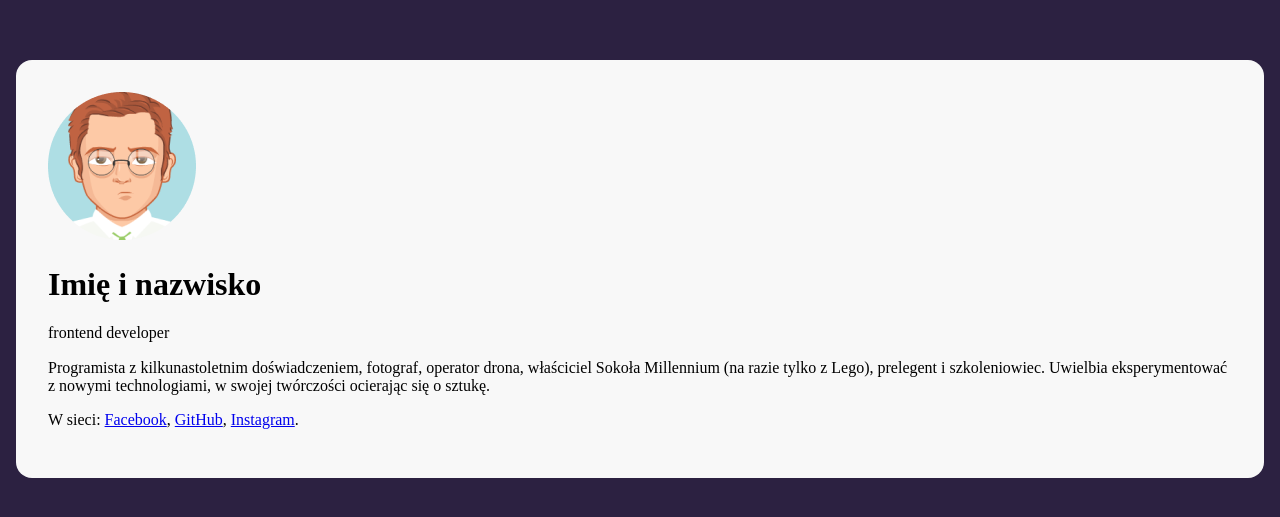
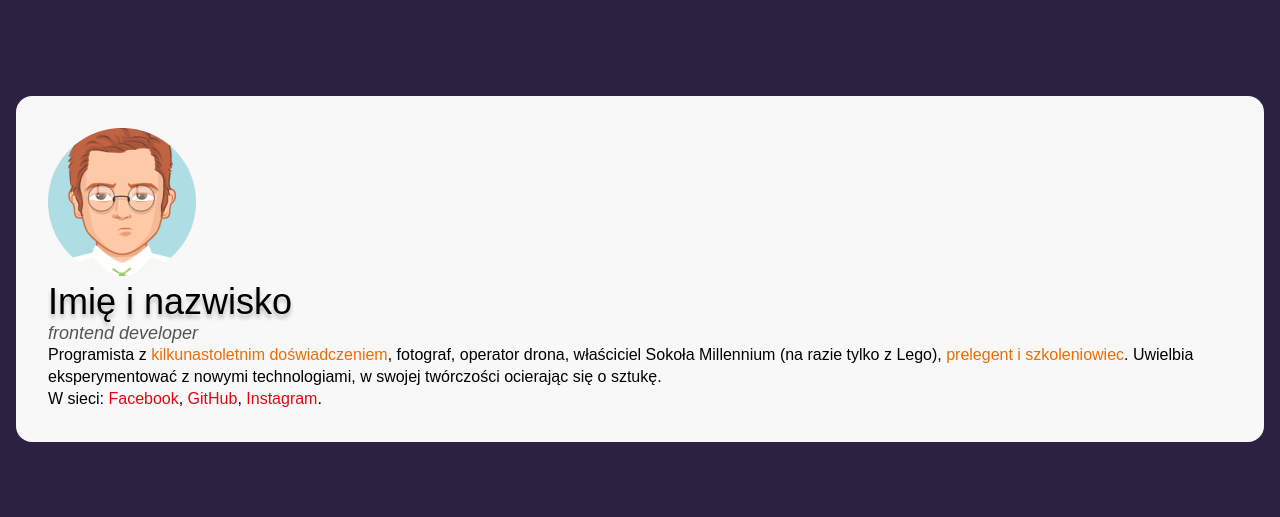
Before and after one commit to Angelika-Borko/business-card-2023, a plain HTML site: page index.html in a window 1280 px wide. Shown: the part 147-664 px from the top of the page. Drawn offline with Linux system fonts and the light colour scheme.

Commit message:
Added typography styles and bem classes

```diff
--- a/index.html
+++ b/index.html
@@ -12,11 +12,11 @@
 <article>
     <img src="/avatar.png" alt="awatar">
     <header>
-        <h1>Imię i nazwisko</h1>
-        <p>frontend developer</p>
+        <h1 class="card_name">Imię i nazwisko</h1>
+        <p class="card_occupation">frontend developer</p>
     </header>
-    <p>Programista z kilkunastoletnim doświadczeniem, fotograf, operator drona, właściciel Sokoła Millennium (na razie tylko z Lego), prelegent i szkoleniowiec. Uwielbia eksperymentować z nowymi technologiami, w swojej twórczości ocierając się o sztukę.</p>
-    <p>W sieci: <a href="#">Facebook</a>, <a href="#">GitHub</a>, <a href="#">Instagram</a>.</p>
+    <p class="card_description">Programista z <span class="card_description--special">kilkunastoletnim doświadczeniem</span>, fotograf, operator drona, właściciel Sokoła Millennium (na razie tylko z Lego), <span class="card_description--special">prelegent i szkoleniowiec</span>. Uwielbia eksperymentować z nowymi technologiami, w swojej twórczości ocierając się o sztukę.</p>
+    <p class="card_description">W sieci: <a class="card_description--link" href="#">Facebook</a>, <a class="card_description--link" href="#">GitHub</a>, <a class="card_description--link" href="#">Instagram</a>.</p>
 </article>
     </main>
 </body>
--- a/style.css
+++ b/style.css
@@ -5,6 +5,7 @@ body {
     align-content: center;
     align-items: center;
     padding: 16px;
+    font-family: Arial;
 }
 
 .card {
@@ -12,3 +13,48 @@ body {
     background: #F8F8F8;
     padding: 32px;
 }
+
+.card_description {
+    color: #000;
+    font-size: 16px;
+    font-style: normal;
+    font-weight: 400;
+    line-height: 1.375;
+    margin: 0;
+}
+
+.card_description--link {
+    color: #E20613;
+    font-size: 16px;
+    font-style: normal;
+    font-weight: 400;
+    line-height: 1.375;
+    text-decoration: none;
+}
+
+.card_description--special {
+    color: #ED6D05;
+    font-size: 16px;
+    font-style: normal;
+    font-weight: 400;
+    line-height: 1.375;
+}
+
+.card_name {
+    color: #000;
+    text-shadow: 0px 4px 4px rgba(0, 0, 0, 0.25);
+    font-size: 36px;
+    font-style: normal;
+    font-weight: 400;
+    line-height: normal;
+    margin: 0;
+}
+
+.card_occupation {
+    color: #545454;
+    font-size: 18px;
+    font-style: italic;
+    font-weight: 400;
+    line-height: normal;
+    margin: 0;
+}
```
